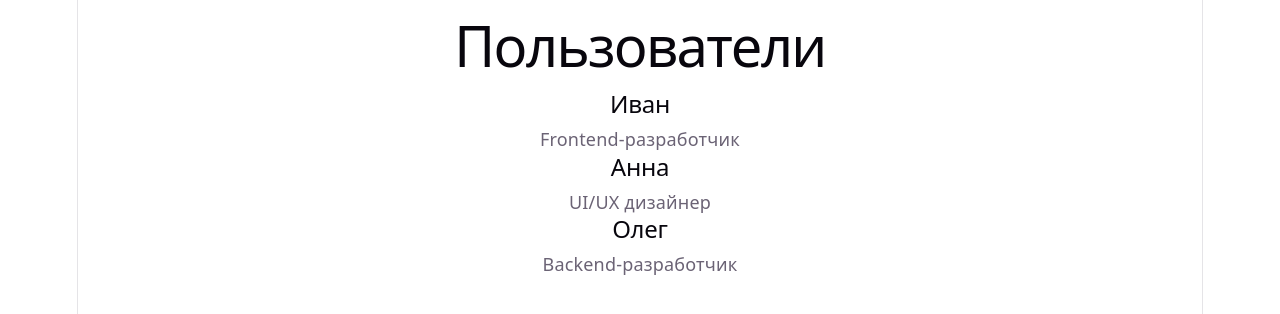
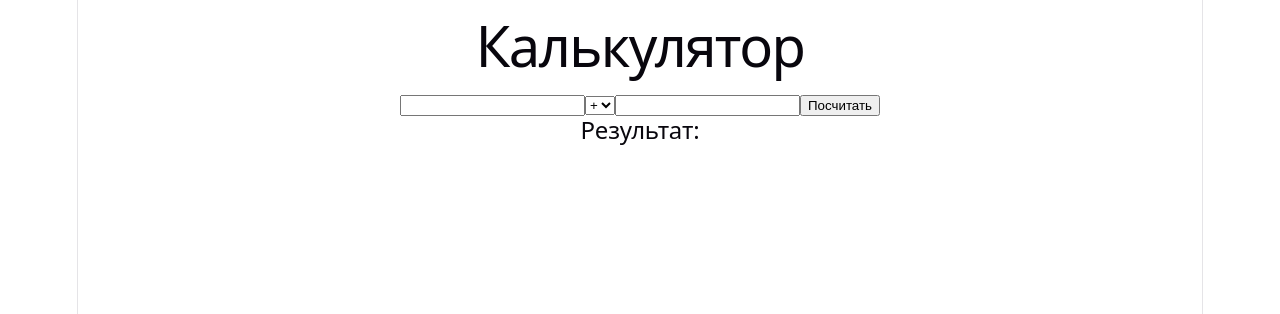
Before and after one commit to ziomo00/myReactProject, a React (Vite) app: page / in a window 1280 px wide. Shown: the top 314 px of the page. Built offline with nearby package versions, Linux system fonts and the light colour scheme.

Commit message:
калькулятор

```diff
--- a/src/App.tsx
+++ b/src/App.tsx
@@ -1,13 +1,54 @@
-import UserCard from './UserCard'
+//import UserCard from './UserCard'
+import { useState } from "react";
 
 function App() {
+  const [firstNumber, setFirstNumber] = useState<string>('');
+  const [secondNumber, setSecondNumber] = useState<string>('');
+  const [operation, setOperation] = useState<string>('+');
+  const [result, setResult] = useState<number | null>(null);
+
+  const calculate =(): void =>{
+    const a = Number(firstNumber);
+    const b = Number(secondNumber);
+
+    if(operation === '+'){
+      setResult(a + b);
+    }else if(operation === '-'){
+      setResult(a - b);
+    }else if (operation === '/'){
+      setResult(a / b);
+    }else if(operation === '*'){
+      setResult(a * b);
+    }
+  }
   return (
     <div>
-      <h1>Пользователи</h1>
+      <h1>Калькулятор</h1>
 
-      <UserCard name="Иван" job="Frontend-разработчик" />
-      <UserCard name="Анна" job="UI/UX дизайнер" />
-      <UserCard name="Олег" job="Backend-разработчик" />
+      <input
+        type="number"
+        value={firstNumber}
+        onChange={(event) => setFirstNumber(event.target.value)}
+      />
+
+      <select
+      value={operation}
+      onChange={(event) => setOperation(event.target.value)}
+      >
+        <option value='+'>+</option>
+        <option value='-'>-</option>
+        <option value='/'>/</option>
+        <option value='*'>*</option>
+      </select>
+
+      <input
+        type="number"
+        value={secondNumber}
+        onChange={(event) => setSecondNumber(event.target.value)}
+      />
+
+      <button onClick={calculate}>Посчитать</button>
+      <h2>Результат:{result}</h2>
     </div>
   )
 }
--- a/src/UserCard.tsx
+++ b/src/UserCard.tsx
@@ -8,6 +8,7 @@ function UserCard(props: UserCardProps) {
     <div>
       <h2>{props.name}</h2>
       <p>{props.job}</p>
+      <button>Нажми!</button>
     </div>
   )
 }
```
